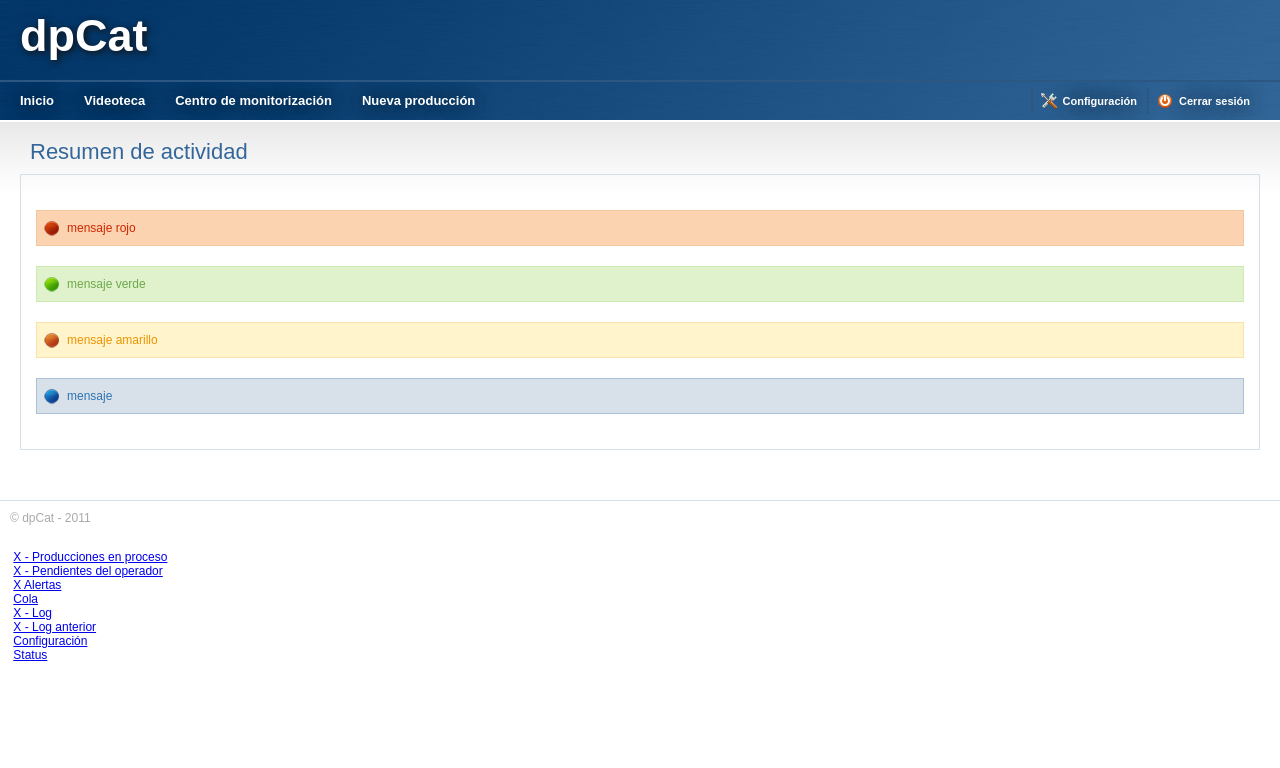
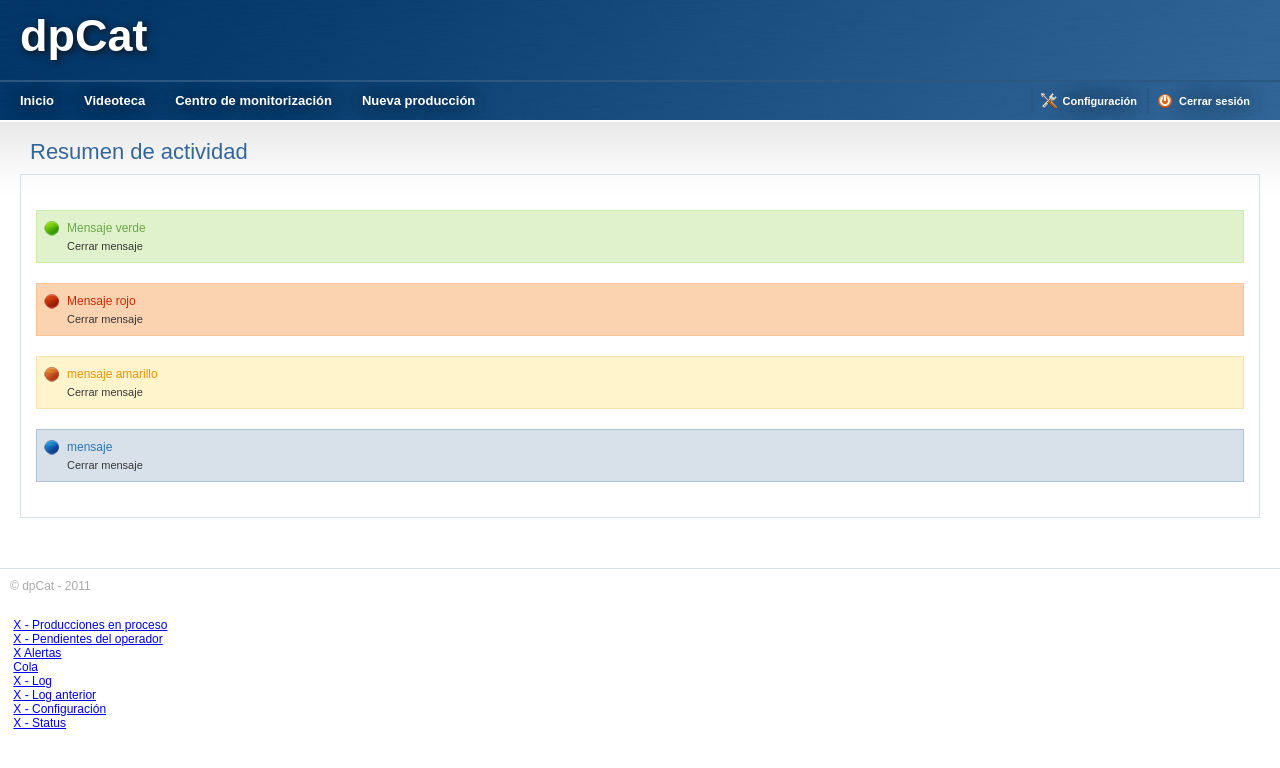
Before and after one commit to pchinea/dpCat, a Django app: page / in a window 1280 px wide. Shown: the top 768 px of the page. Run offline with Django 3.2, Linux system fonts and the light colour scheme; the visitor is signed in with stand-in values (Sample User, id 1); data comes from the database, SQL or seed files in the repository.

Commit message:
Terminada la sección con la cola de procesado.
Comienzo a incluir algunos efectos jquery en la interfaz de mensajes.

Mejoras globales en css y html

```diff
--- a/dpcat/files/static/css/base.css
+++ b/dpcat/files/static/css/base.css
@@ -161,7 +161,9 @@ body.login {
     background-repeat: no-repeat;
     background-color: #d8e1e9;
     background-image: url(../img/azul_16.png);
+    overflow: hidden;
 }
+
 
 .rojo {
     color: #CE2700;
@@ -185,8 +187,24 @@ body.login {
 
 }
 
+.rojo a.cerrar-rojo,
+.amarillo a.cerrar-amarillo,
+.azul a.cerrar-azul,
+.verde a.cerrar-verde {
+    cursor: pointer;
+    display: block;
+    width: 80px;
+    font: normal 11px Arial;
+    color: #373737;
+    margin-top: 5px;
+}
 
-
+.rojo a.cerrar-rojo:hover,
+.amarillo a.cerrar-amarillo:hover,
+.azul a.cerrar-azul:hover,
+.verde a.cerrar-verde:hover {
+    text-decoration: underline;
+}
 
 /* index */
 
--- /dev/null
+++ b/dpcat/files/static/js/custom_jquery.js
@@ -0,0 +1,18 @@
+
+
+// Hacer desaparecer los mensajes tipo.
+
+$(document).ready(function() {
+    $(".cerrar-amarillo").click(function () {
+        $(".mensaje.amarillo").fadeOut("slow");
+    });
+    $(".cerrar-rojo").click(function () {
+        $(".mensaje.rojo").fadeOut("slow");
+    });
+    $(".cerrar-azul").click(function () {
+        $(".mensaje.azul").fadeOut("slow");
+    });
+    $(".cerrar-verde").click(function () {
+        $(".mensaje.verde").fadeOut("slow");
+    });
+});
--- a/dpcat/postproduccion/views.py
+++ b/dpcat/postproduccion/views.py
@@ -159,7 +159,7 @@ def dirlist(request):
 
 @permission_required('postproduccion.video_manager')
 def cola_base(request):
-    return render_to_response("postproduccion/cola_base.html", context_instance=RequestContext(request))
+    return render_to_response("postproduccion/section-cola-base.html", context_instance=RequestContext(request))
 
 @permission_required('postproduccion.video_manager')
 def cola_listado(request):
@@ -169,8 +169,8 @@ def cola_listado(request):
         linea = dict()
         linea['video'] = task.video.titulo
         linea['tipo'] = dict(Cola.QUEUE_TYPE)[task.tipo]
-        linea['comienzo'] = task.comienzo.strftime("%d/%m/%Y %H:%M:%S.%f") if task.comienzo else None
-        linea['fin'] = task.fin.strftime("%d/%m/%Y %H:%M:%S.%f") if task.fin else None
+        linea['comienzo'] = task.comienzo.strftime("%H:%M:%S - %d/%m/%Y") if task.comienzo else None
+        linea['fin'] = task.fin.strftime("%H:%M:%S - %d/%m/%Y") if task.fin else None
         linea['logfile'] = task.logfile.name
         linea['logurl'] = reverse('postproduccion.views.mostrar_log', args=(task.pk,)) if task.logfile.name else None
         linea['id'] = task.pk
--- a/dpcat/templates/postproduccion/base.html
+++ b/dpcat/templates/postproduccion/base.html
@@ -6,6 +6,11 @@
         <link rel="stylesheet" href="/static/css/reset.css" />
         <link rel="stylesheet" href="/static/css/base.css" />
         <title>dpCat - {% block page-title %} {% endblock %}</title>
+
+        <script src="/static/js/jquery.js" type="text/javascript"></script>
+        <script src="/static/js/custom_jquery.js" type="text/javascript"></script>
+
+        {% block page-script %} {% endblock %}
     </head>
 
 <body class="{% block body-class %} {% endblock %}">
--- a/dpcat/templates/postproduccion/index.html
+++ b/dpcat/templates/postproduccion/index.html
@@ -54,8 +54,8 @@
     <a href="{% url cola %}">Cola</a>
     <a href="{% url log %}">X - Log</a>
     <a href="{% url oldlog %}">X - Log anterior</a>
-    <a href="{% url config %}">Configuraci&oacute;n</a>
-    <a href="{% url status %}">Status</a>
+    <a href="{% url config %}">X - Configuraci&oacute;n</a>
+    <a href="{% url status %}">X - Status</a>
 </pre>
 
 </div>
--- a/dpcat/templates/postproduccion/section-inicio.html
+++ b/dpcat/templates/postproduccion/section-inicio.html
@@ -7,9 +7,9 @@
 
 {% block contenido %}
         <div id="content">
-            <div class="mensaje rojo">mensaje rojo</div>
-            <div class="mensaje verde">mensaje verde</div>
-            <div class="mensaje amarillo">mensaje amarillo</div>
-            <div class="mensaje">mensaje</div>
+            <div class="mensaje verde">Mensaje verde<a class="cerrar-verde">Cerrar mensaje</a></div>
+            <div class="mensaje rojo">Mensaje rojo<a class="cerrar-rojo">Cerrar mensaje</a></div>
+            <div class="mensaje amarillo">mensaje amarillo<a class="cerrar-amarillo">Cerrar mensaje</a></div>
+            <div class="mensaje azul">mensaje<a class="cerrar-azul">Cerrar mensaje</a></div>
         </div>
 {% endblock %}
```
Also changed, not shown: other parts of dpcat/files/static/css/base.css (+47 -0 lines), dpcat/templates/postproduccion/section-cola-base.html (renamed from dpcat/templates/postproduccion/cola_base.html, +41 -46 lines), dpcat/files/static/img/icon/archives12.png (added).
